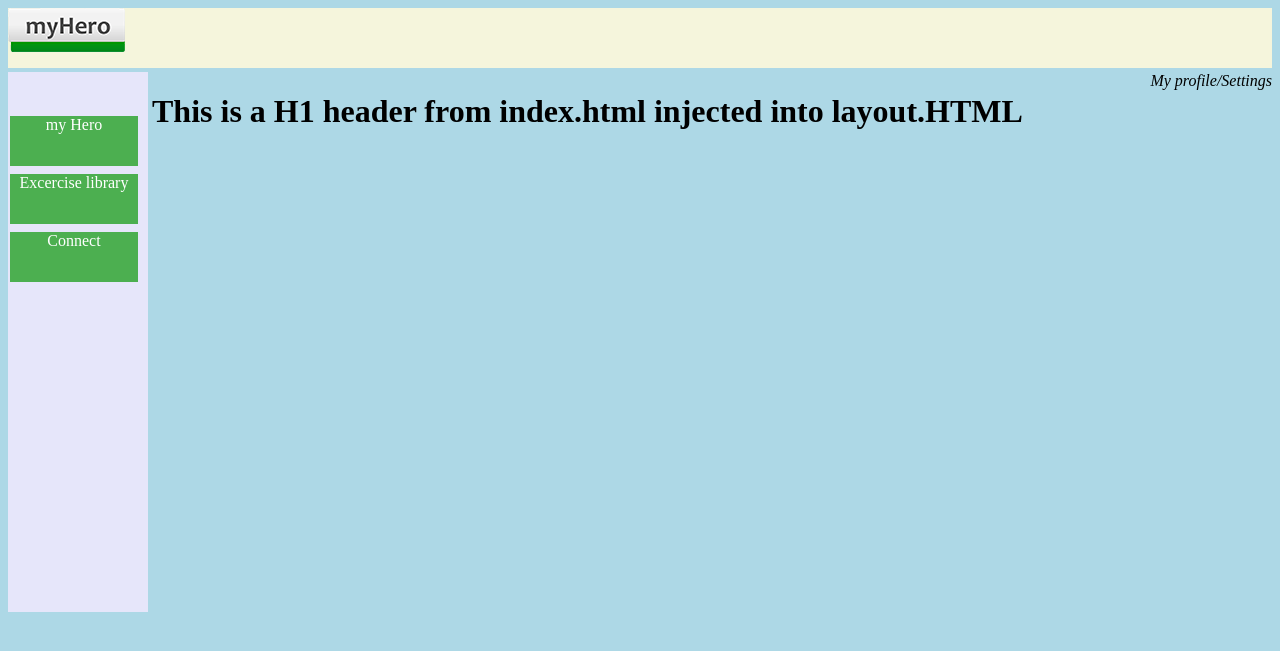
After one commit to nkragbak/nkragbak.github.io, a Django app: template byoh/main/templates/main/index.html in a window 1280 px wide. The commit adds this page. Shown: the top 651 px of the page. Run offline with Django 3.2, Linux system fonts and the light colour scheme; the template is opened without the code that fills it, so the values that code supplies are empty; some libraries are stand-ins or nearby versions.

Commit message:
added html templates

```diff
--- a/byoh/byoh/urls.py
+++ b/byoh/byoh/urls.py
@@ -18,5 +18,5 @@ from django.urls import include, path
 
 urlpatterns = [
     path('admin/', admin.site.urls),
-    path('main/', include('main.urls')),
+    path('main/', include("main.urls")),
 ]
--- /dev/null
+++ b/byoh/main/static/main/styles.css
@@ -0,0 +1,48 @@
+body {
+    background-color: rgb(104, 206, 184);
+}
+
+header {
+    background-color: beige;
+    height: 60px;
+}
+
+nav {
+    background-color: lavender;
+    height: 500px;
+    padding-top: 40px;
+}
+
+#grid {
+    background-color: lightblue;
+    display: grid;
+    grid-column-gap: 4px;
+    grid-row-gap: 4px;
+    grid-template-columns: 140px auto;
+}
+
+#grid-header {
+    grid-column: 1 / span 2;
+}
+
+#header-user {
+    text-align: right;
+    font-style: italic;
+}
+
+.nav-links {
+    background-color: #4CAF50; /* Green */
+    border: none;
+    color: white;
+    padding: 0px 4px;
+    height: 50px;
+    width: 120px;
+    text-align: center;
+    text-decoration: none;
+    display: inline-block;
+    font-size: 16px;
+    margin: 4px 2px;
+    cursor: pointer;
+    transition-duration: 0.4s;
+   /* box-shadow: 0 12px 16px 0 rgba(0,0,0,0.24),0 17px 50px 0 rgba(0,0,0,0.19);*/
+}
--- /dev/null
+++ b/byoh/main/templates/main/header.html
@@ -0,0 +1,5 @@
+<!--{% extends "main/layout.html" %}-->
+
+<!--{% block header %}-->
+    <h1> This is a H1 header from header.html injected into layout.HTML </h1>
+<!-- {% endblock %} -->
--- /dev/null
+++ b/byoh/main/templates/main/index.html
@@ -0,0 +1,5 @@
+{% extends "main/layout.html" %}
+
+{% block body %}
+    <h1> This is a H1 header from index.html injected into layout.HTML </h1>
+{% endblock %}
--- a/byoh/main/templates/main/layout.html
+++ b/byoh/main/templates/main/layout.html
@@ -1,11 +1,31 @@
+{% load static %}
+
 <!DOCTYPE html>
 <html lang="en">
     <head>
+        <meta charset="utf-8">
+        <meta name="viewport" content="width=device-width, initial-scale=1, shrink-to-fit=no">
+
         <title>Insert placeholder</title>
+
+        <!-- Uncomment to add Bootstrap css src <link rel="stylesheet" href="https://stackpath.bootstrapcdn.com/bootstrap/4.5.2/css/bootstrap.min.css" integrity="sha384-JcKb8q3iqJ61gNV9KGb8thSsNjpSL0n8PARn9HuZOnIxN0hoP+VmmDGMN5t9UJ0Z" crossorigin="anonymous"> -->
+        <link rel="stylesheet" href="{% static 'main/styles.css' %}" >
     </head>
-    <body>
-        <header></header>
-        <nav></nav>
-        <main></main>
+    <body id="grid">
+        <header id="grid-header">
+            <img src="{% static "main/myHero4.png" %}" alt="byoh image">
+            <p id="header-user">My profile/Settings</p>
+        </header>
+        <nav id="grid-nav">
+            <a href="" class="nav-links">my Hero</a>
+            <a href="" class="nav-links">Excercise library</a>
+            <a href="" class="nav-links">Connect</a>
+        </nav>
+        <div id="grid-body"> {% block body %} {% endblock %} </div>
+            <!-- Uncomment to add Bootstrap javascript src
+            <script src="https://code.jquery.com/jquery-3.5.1.slim.min.js" integrity="sha384-DfXdz2htPH0lsSSs5nCTpuj/zy4C+OGpamoFVy38MVBnE+IbbVYUew+OrCXaRkfj" crossorigin="anonymous"></script>
+            <script src="https://cdn.jsdelivr.net/npm/popper.js@1.16.1/dist/umd/popper.min.js" integrity="sha384-9/reFTGAW83EW2RDu2S0VKaIzap3H66lZH81PoYlFhbGU+6BZp6G7niu735Sk7lN" crossorigin="anonymous"></script>
+            <script src="https://stackpath.bootstrapcdn.com/bootstrap/4.5.2/js/bootstrap.min.js" integrity="sha384-B4gt1jrGC7Jh4AgTPSdUtOBvfO8shuf57BaghqFfPlYxofvL8/KUEfYiJOMMV+rV" crossorigin="anonymous"></script>
+            -->
     </body>
 </html>
--- /dev/null
+++ b/byoh/main/templates/main/nav.html
@@ -0,0 +1,5 @@
+{% extends "main/layout.html" %}
+
+{% block nav %}
+    <h1> This is a H1 header from nav.html injected into layout.HTML </h1>
+{% endblock %}
--- a/byoh/main/urls.py
+++ b/byoh/main/urls.py
@@ -3,5 +3,5 @@ from django.urls import path
 from . import views
 
 urlpatterns = [
-    path("", views.index, name="index")
+    path("", views.index, name="index"),
 ]
--- a/byoh/main/views.py
+++ b/byoh/main/views.py
@@ -1,5 +1,6 @@
 from django.shortcuts import render
+from django.http import HttpResponse
 
 # Create your views here.
 def index(request):
-    render(request, "main/layout.html")
+    return render(request, "main/index.html")
```
Also changed, not shown: byoh/main/static/main/myHero4.png (added).
